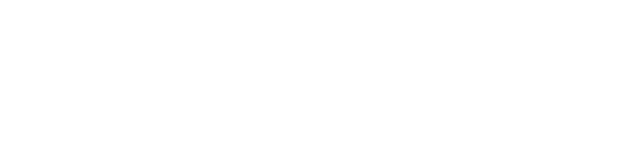
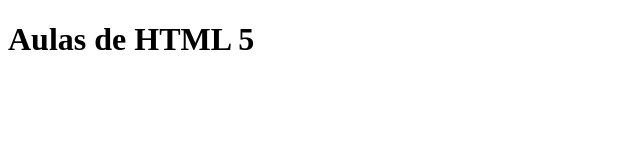
Before and after one commit to destefjs/aulas-html, a plain HTML site: page index.html in a window 1280 px wide. Shown: the whole page, without its empty margins (0-640 px from the left). Drawn offline with Linux system fonts and the light colour scheme.

Commit message:
Adicionado título H1 na página

```diff
--- a/index.html
+++ b/index.html
@@ -5,6 +5,6 @@
 	<title>Document</title>
 </head>
 <body>
-
+	<h1>Aulas de HTML 5</h1>
 </body>
 </html>
```
